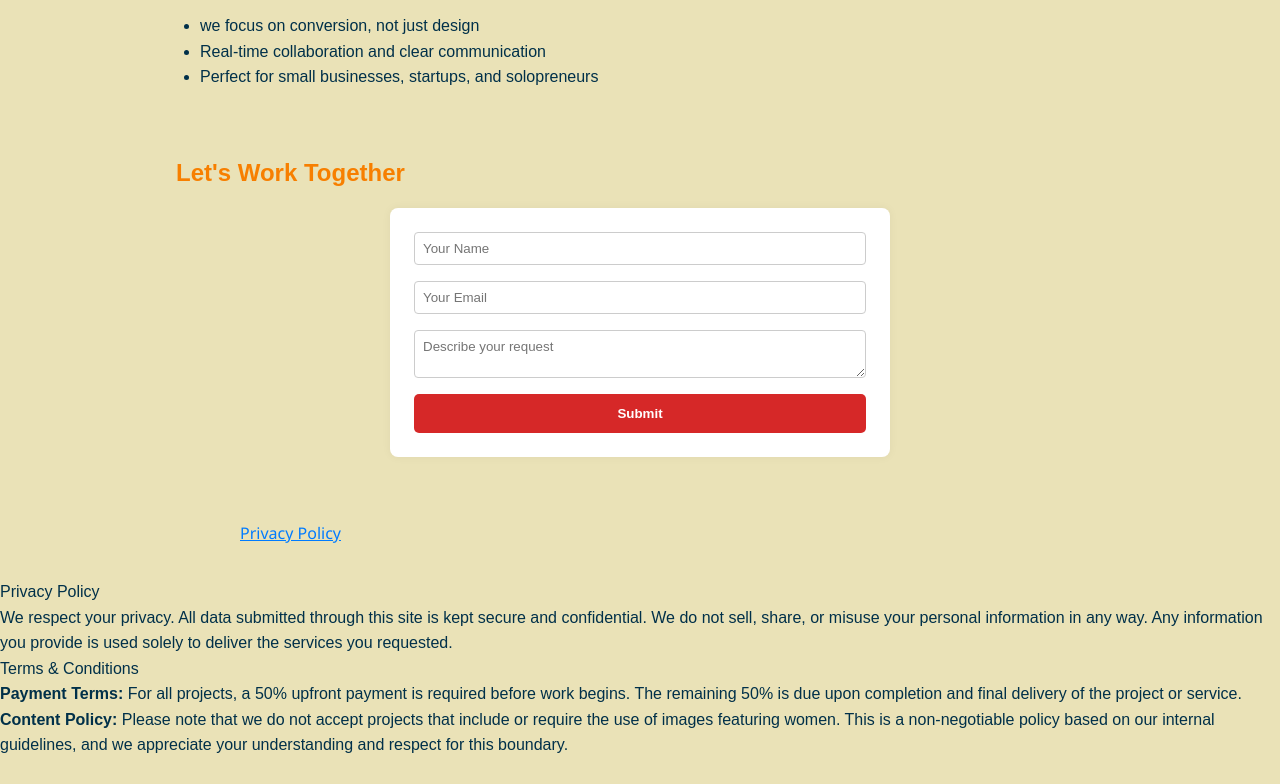
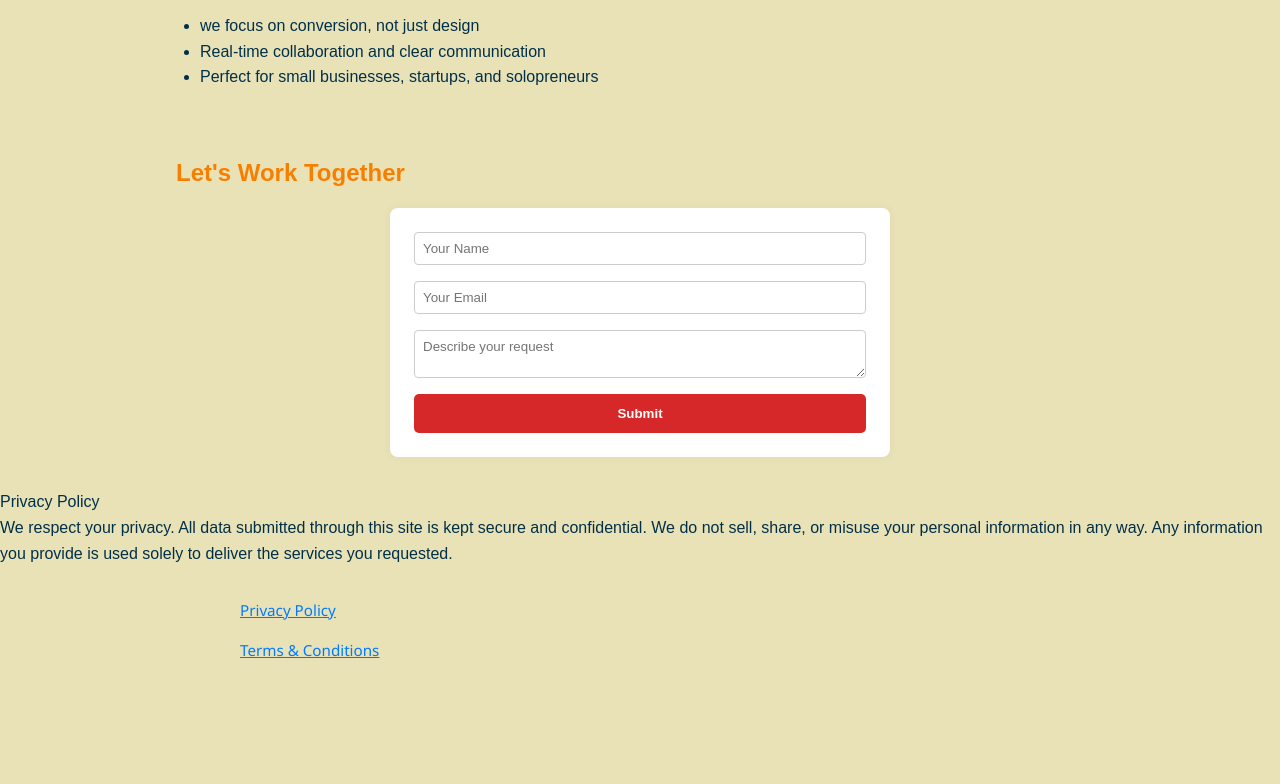
Before and after one commit to webcodigitalservices-dot/landing-page, a plain HTML site: page index.html in a window 1280 px wide. Shown: the part 656-1440 px from the top of the page. After the commit the page ends 1351 px from the top, so only its background shows below. Drawn offline with Linux system fonts and the light colour scheme.

Commit message:
Update styles.css

```diff
--- a/styles.css
+++ b/styles.css
@@ -133,28 +133,27 @@ ul.bullets {
   background-color: #a31c1c;
 }
 
-/* Minimalist toggle section */
-.toggle-section {
+/* Container for both sections */
+.legal-section {
   max-width: 800px;
-  margin: 1rem auto;
+  margin: 2rem auto;
   font-family: 'Segoe UI', Tahoma, Geneva, Verdana, sans-serif;
+  font-size: 0.95rem;
 }
 
-/* Link-style toggles */
-.toggle-link {
+/* Clickable link-style toggles */
+.legal-toggle {
   color: #007BFF;
   cursor: pointer;
+  text-decoration: underline;
   font-weight: 500;
-  text-decoration: underline;
-  margin: 1rem 0;
-  display: inline-block;
+  margin: 1rem 0 0.5rem;
 }
 
-/* Hidden content area */
-.toggle-content {
+/* Hidden by default */
+.legal-content {
   display: none;
-  margin-top: 0.5rem;
-  font-size: 0.95rem;
+  margin-bottom: 1rem;
   color: #333;
   line-height: 1.6;
 }
```
